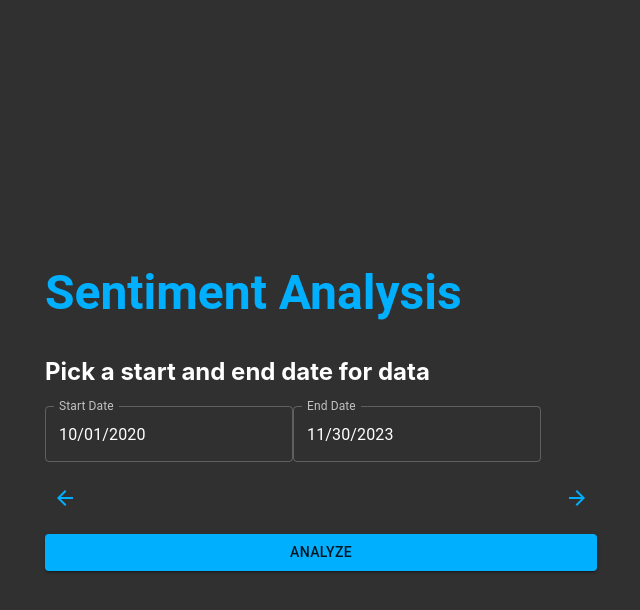
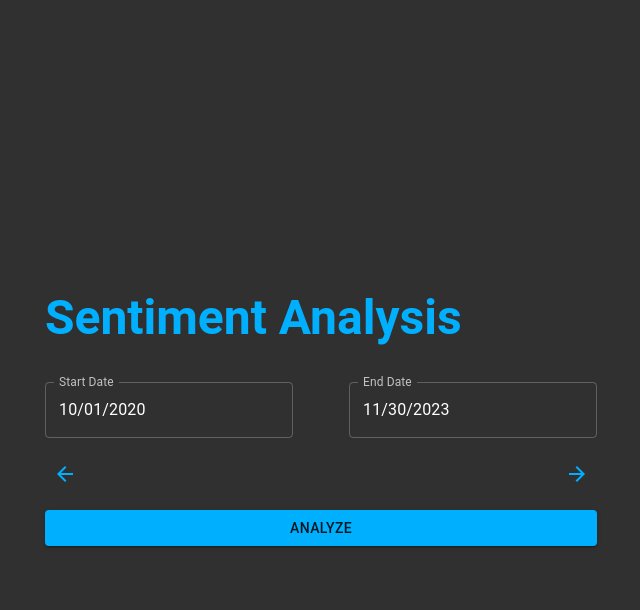
Before and after one commit to SWEN514-02-2235-Team3/SWEN514-Team3, a React (Create React App) app in the folder frontend/: page / in a window 1280 px wide. Both pictures are taken after a click on the button 896 px from the left and 543 px from the top of the page. Shown: the top 610 px of the page, without its empty margins (319-959 px from the left). Built offline with nearby package versions, Linux system fonts and the light colour scheme.

Commit message:
form component changes

```diff
--- a/frontend/src/FormComponent.js
+++ b/frontend/src/FormComponent.js
@@ -118,8 +118,15 @@ const FormComponent = () => {
           )}
 
           {step === 2 && (
-            <Box>
-              <h2>Pick a start and end date for data</h2>
+            <Box
+              sx={{
+                display: "flex",
+                justifyContent: "space-between",
+                width: "100%",
+                mt: 2,
+              }}
+            >
+              {/* <h2>Pick a start and end date for data</h2> */}
               <LocalizationProvider dateAdapter={AdapterDayjs}>
                 <DatePicker
                   label="Start Date"
```
